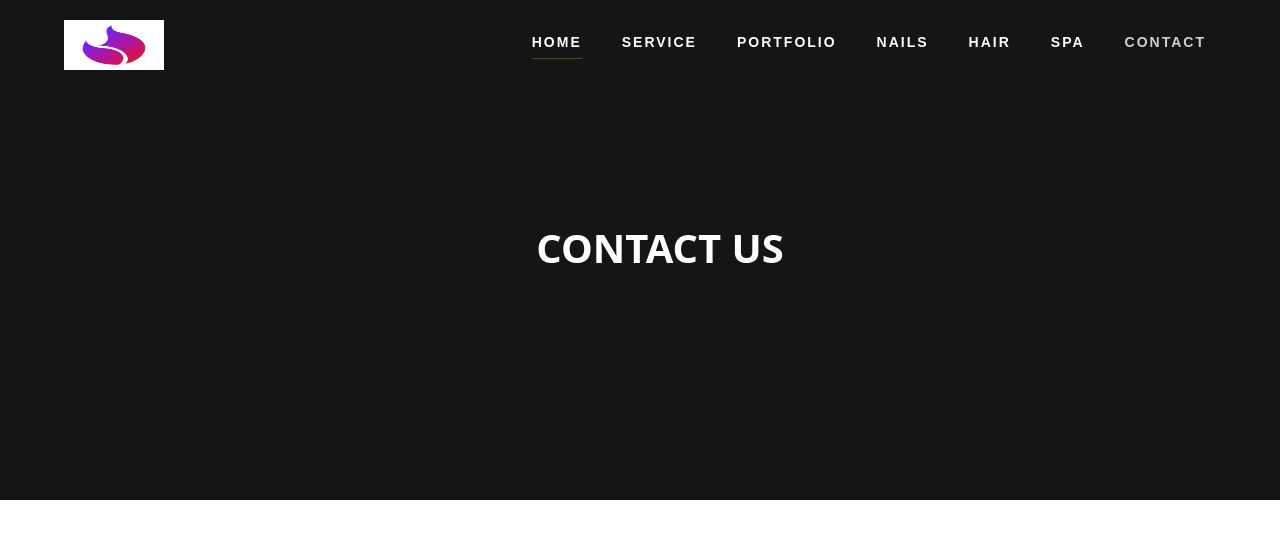
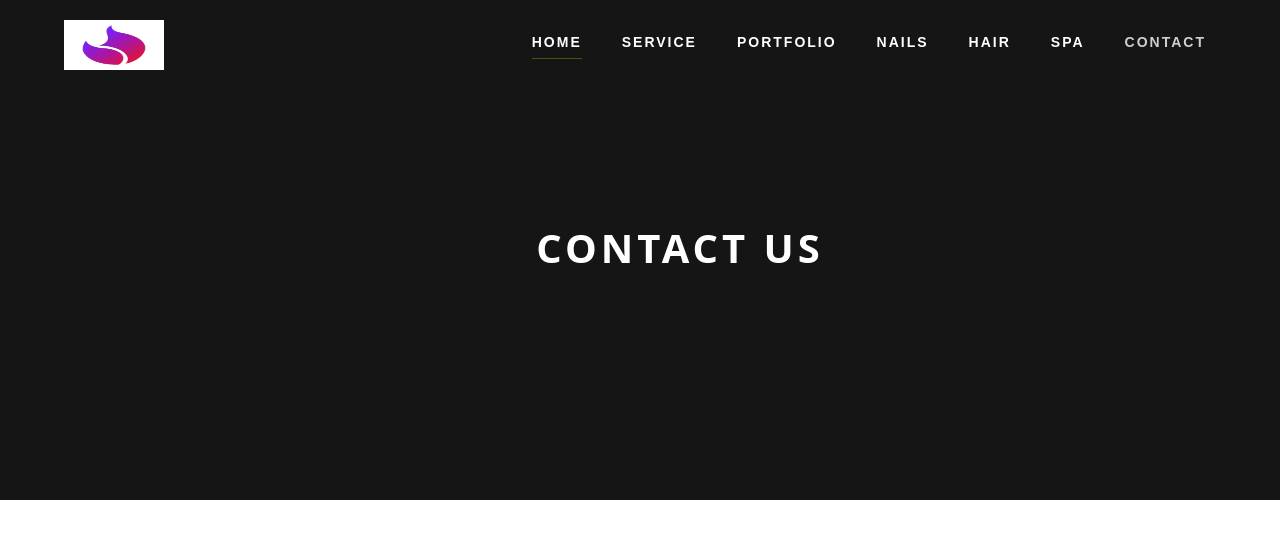
Before and after one commit to TamannaAfroz2666/Parlour-BD-Page, a React (Create React App) app: page /contact in a window 1280 px wide. Shown: the top 538 px of the page. Built offline with nearby package versions, Linux system fonts and the light colour scheme.

Commit message:
add working info page

```diff
--- a/src/Pages/Contact/HeadPage/HeadPage.css
+++ b/src/Pages/Contact/HeadPage/HeadPage.css
@@ -28,8 +28,8 @@
     color: #fff;
     margin-top: 8rem;
     display: inline-block;
-    /* text-align: center;    */
     margin-left: 40%;
+    letter-spacing: 4px;
 }
 
 .title:hover {
--- /dev/null
+++ b/src/Pages/Contact/InfoPage/InfoPage.css
@@ -0,0 +1,5 @@
+*{
+    margin: 0;
+    padding: 0;
+    box-sizing: border-box;
+}
```
Also changed, not shown: src/Pages/Contact/InfoPage/InfoPage.js (added, +13 -0 lines).
